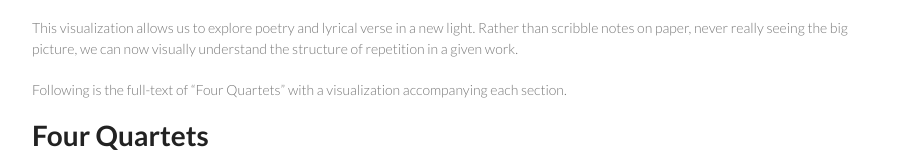
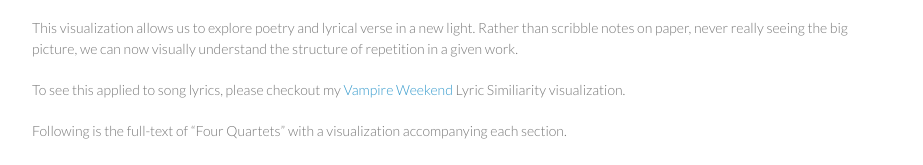
Before and after one commit to willkurt/four_quartets_visualized, a plain HTML site: page index.html in a window 1280 px wide. Shown: the part 1271-1436 px from the top of the page, without its empty margins (178-1101 px from the left). Drawn offline with Linux system fonts and the light colour scheme.

Commit message:
added link to vampire weekend visualiation

```diff
--- a/index.html
+++ b/index.html
@@ -61,6 +61,10 @@ What you see here is a “cosine similarity matrix”, the technical details of
 </p>
 <p>
 This visualization allows us to explore poetry and lyrical verse in a new light. Rather than scribble notes on paper, never really seeing the big picture, we can now visually understand the structure of repetition in a given work.
+</p>
+To see this applied to song lyrics, please checkout my <a href="http://imgur.com/a/ZFxFo">Vampire Weekend</a>
+Lyric Similiarity visualization.
+<p>
 </p>
 <p>
 Following is the full-text of “Four Quartets” with a visualization accompanying each section.
```
